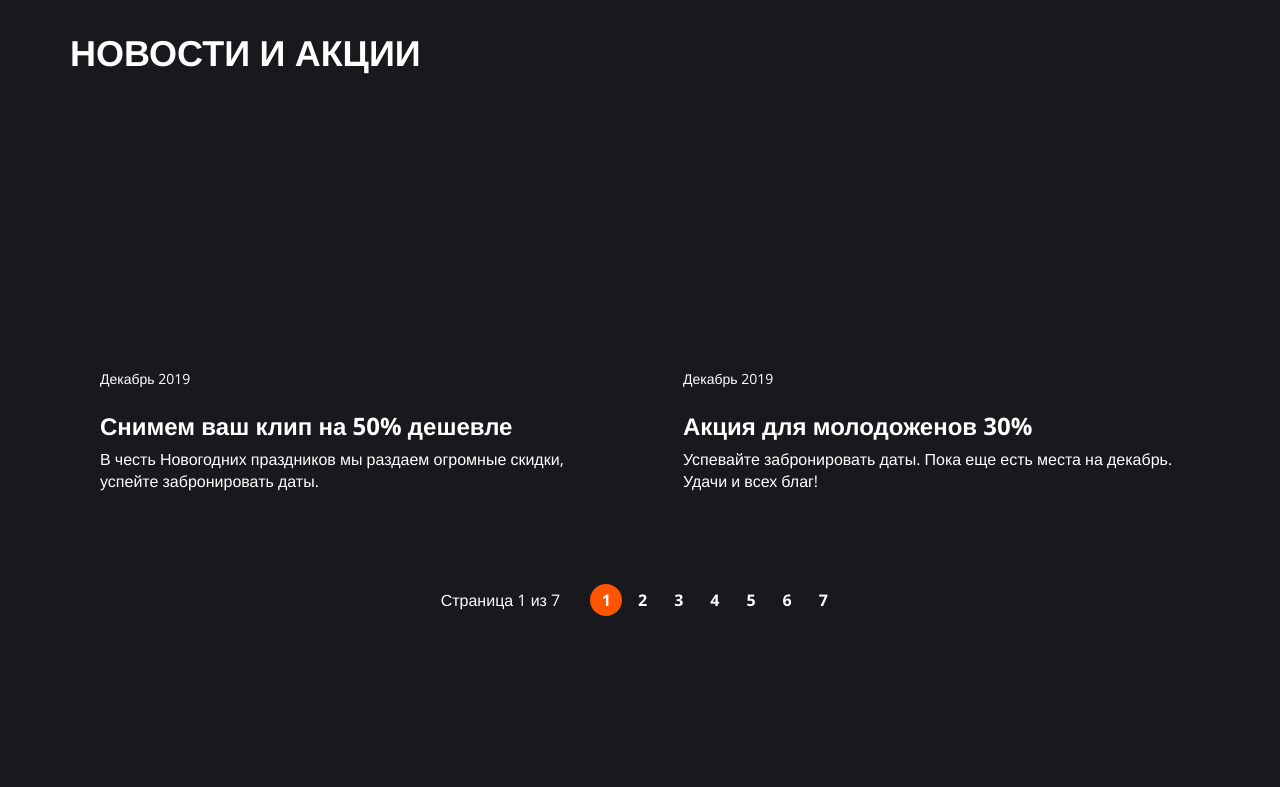
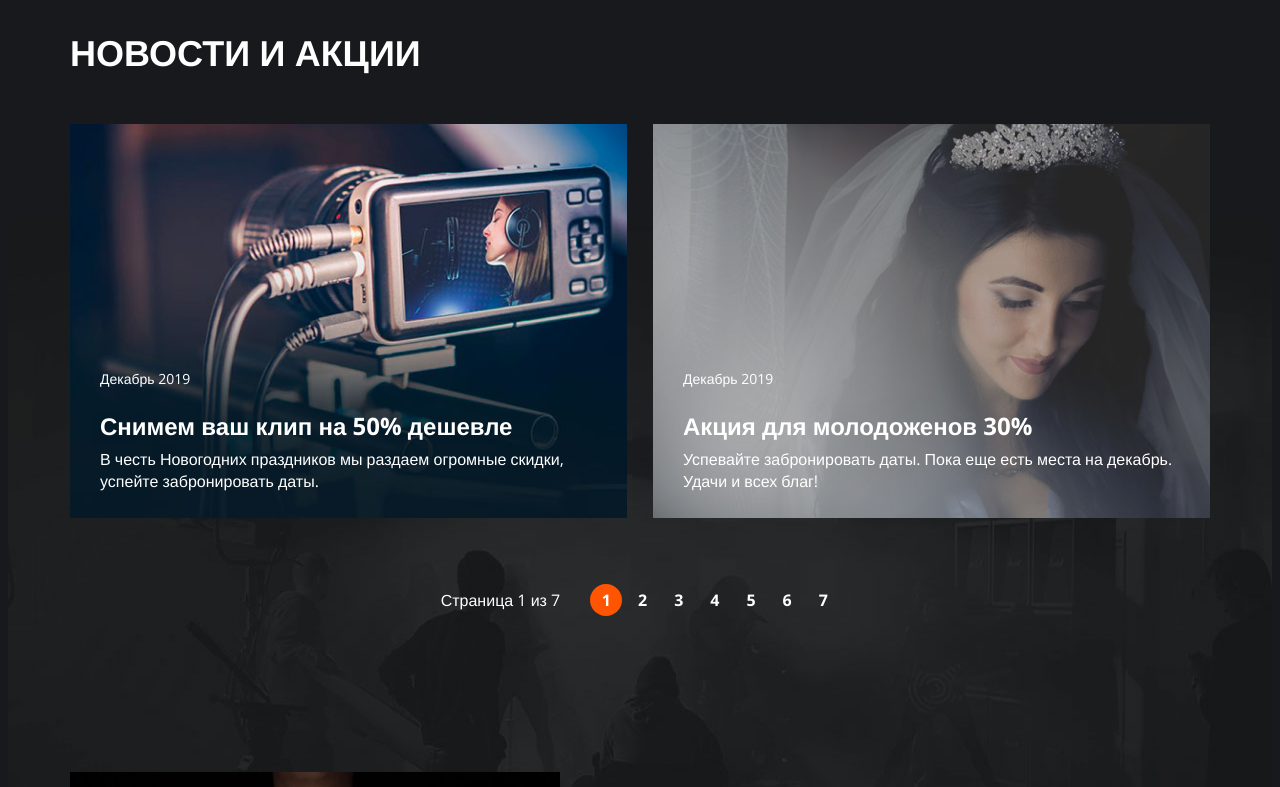
Before and after one commit to olex-world/project, a plain HTML site: page index.html in a window 1280 px wide. Shown: the part 1440-2227 px from the top of the page. Drawn offline with nearby package versions, Linux system fonts and the light colour scheme; the site is published under a folder, as on GitHub Pages, so addresses that start at the root find nothing.

Commit message:
Update main.css
fixed src for images

```diff
--- a/main.css
+++ b/main.css
@@ -28,7 +28,7 @@ ul {
 }
 
 .main-page-wrapper {
-  background: url(/img/hero.png) center top no-repeat, url(/img/bottom-pic.png) center bottom 334px no-repeat;
+  background: url(img/hero.png) center top no-repeat, url(img/bottom-pic.png) center bottom 334px no-repeat;
 }
 
 a {
@@ -316,13 +316,13 @@ padding-top: 30px;
   /* margin-right: 21px; */
 }
 .news__item:first-of-type {
-  background-image: url('/img/news-1-camera.png');
+  background-image: url('img/news-1-camera.png');
   background-repeat: no-repeat;
   background-size: cover;
   background-position: center;
 }
 .news__item:last-of-type {
-  background-image: url('/img/news-2-wedding.png');
+  background-image: url('img/news-2-wedding.png');
   background-repeat: no-repeat;
   background-size: cover;
   background-position: center;
@@ -412,7 +412,7 @@ margin-bottom: 5px;
   vertical-align: top;
   width: 490px;
   height: 505px;
-  background: url("/img/about-us-cameraman.png") center center / cover no-repeat;
+  background: url("img/about-us-cameraman.png") center center / cover no-repeat;
 }
 
 .about__desc {
```
